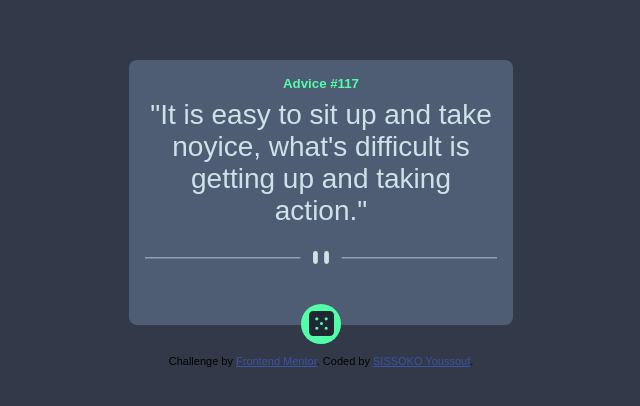
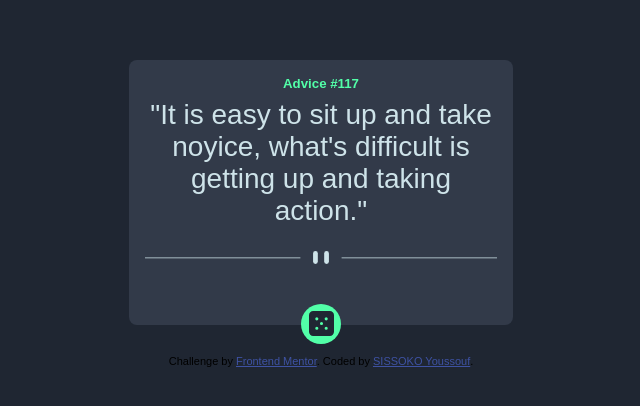
Before and after one commit to Cfcool100/advice-generator, a plain HTML site: page index.html in a window 1280 px wide. Shown: the part 140-546 px from the top of the page, without its empty margins (319-959 px from the left). Drawn offline with Linux system fonts and the light colour scheme.

Commit message:
adjust color

```diff
--- a/style.css
+++ b/style.css
@@ -13,7 +13,7 @@
 }
 body{
     font-family: 'Manrope', sans-serif;
-    background-color: var(--Dark-Grayish-Blue)
+    background-color: var(--Dark-Blue)
 }
 .container{
     display: flex;
@@ -28,7 +28,7 @@ body{
     justify-content: center;
     align-items: center;
     border-radius: .5rem;
-    background-color: var(--Grayish-Blue);
+    background-color: var(--Dark-Grayish-Blue);
     padding: 1rem;
     width: 30%;
 }
```
